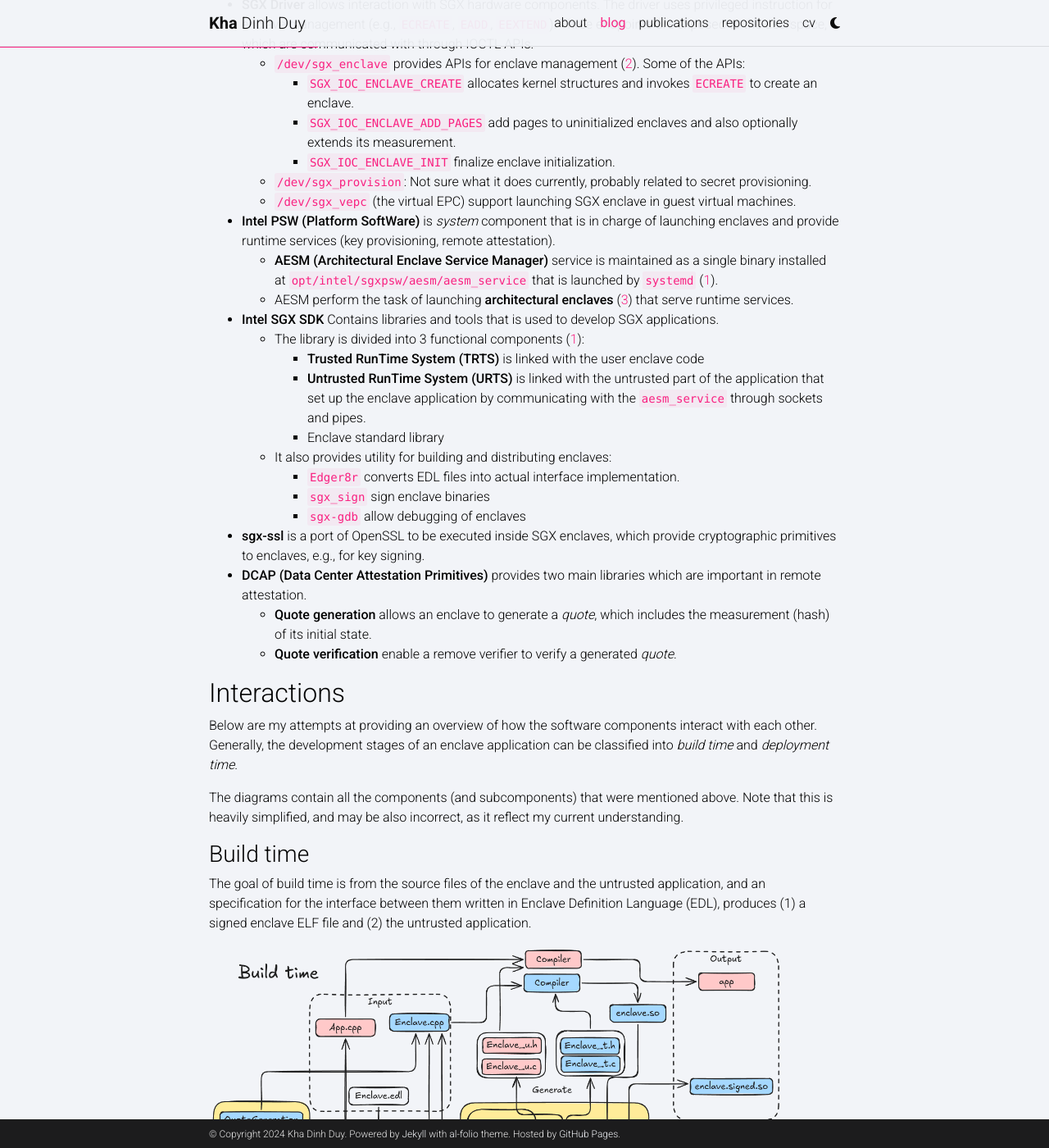
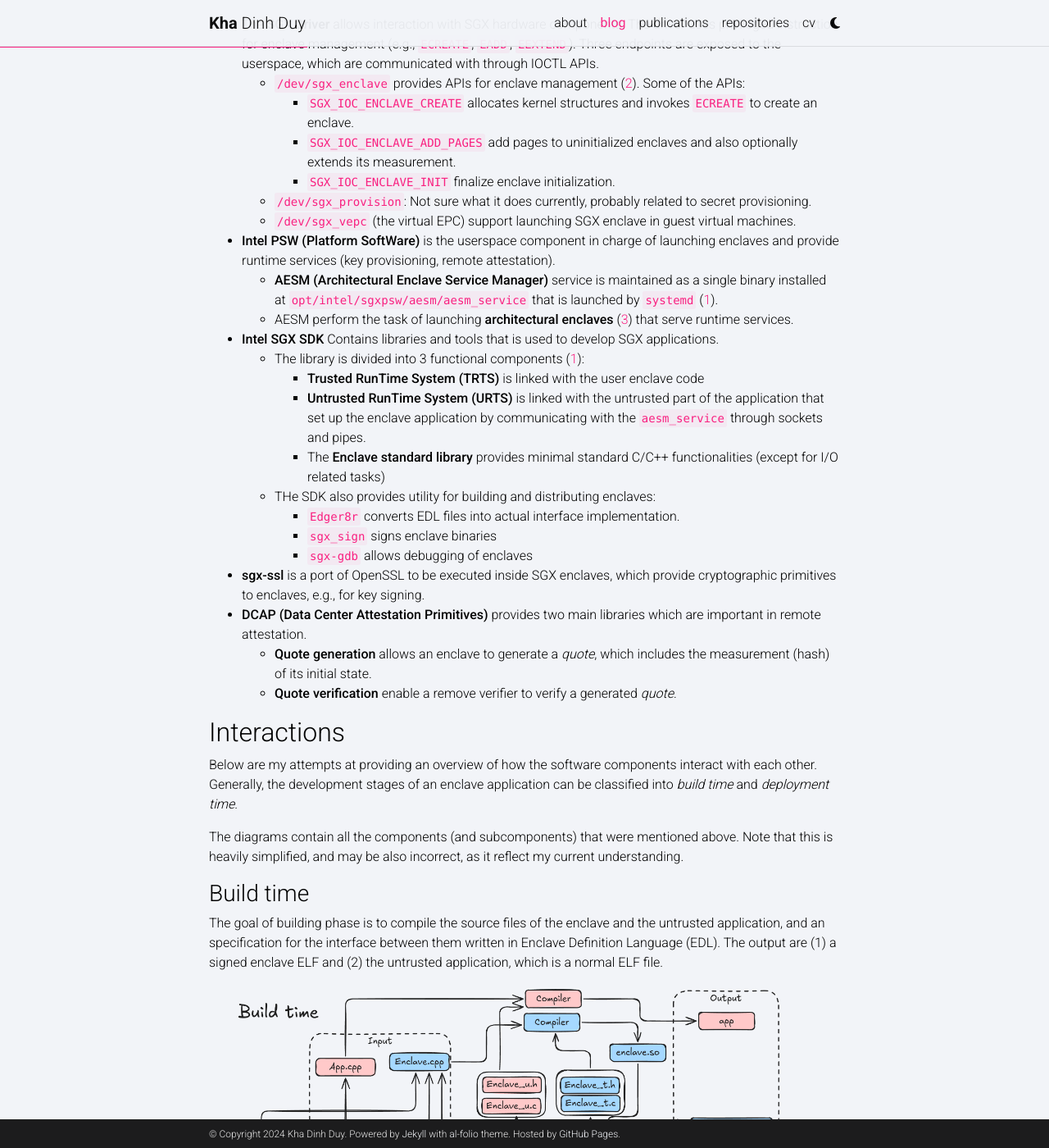
Before and after one commit to kha-dinh/kha-dinh.github.io, a Jekyll site: the page built from _posts/2024-12-27-sgx.md, in a window 1280 px wide and 1400 px high, scrolled down 395 px. Shown: the whole window at 82% size. Built offline with Jekyll 4.4.1, drawn with Linux system fonts in a browser that asks for light colours; comment, search, counter and statistics services are not loaded; a style sheet for code colours, icons or effects is not loaded; some of the changed text lies outside the part shown.

Commit message:
fix sgx post

```diff
--- a/_posts/2024-12-27-sgx.md
+++ b/_posts/2024-12-27-sgx.md
@@ -9,14 +9,15 @@
 related_posts: false
 ---
 
-The software stack for developing Intel SGX enclaves is such a mess. Parts of
-this is due to confusing naming, and lack of centralized documentations.
+The software stack for developing and launching Intel SGX enclaves is such a mess.
+Parts of this is due to confusing naming, and lack of centralized documentations.
+This post the process of me trying make sense of it from a developer point of view.
 
 ## The software stack
 
-There are awfully a lot of moving parts involved in launching an SGX enclave
+There are awfully lots of moving parts involved in launching an SGX enclave.
 
-- **SGX Driver** allows interaction with SGX hardware components. The driver
+- The **SGX Driver** allows interaction with SGX hardware components. The driver
   uses privileged instruction for enclave management (e.g., `ECREATE`, `EADD`,
   `EEXTEND`). Three endpoints are exposed to the userspace, which are
   communicated with through IOCTL APIs.
@@ -29,7 +30,7 @@
   - `/dev/sgx_provision`: Not sure what it does currently, probably related to secret provisioning.
   - `/dev/sgx_vepc` (the virtual EPC) support launching SGX enclave in guest
     virtual machines.
-- **Intel PSW (Platform SoftWare)** is _system_ component that is in charge of
+- **Intel PSW (Platform SoftWare)** is the userspace component in charge of
   launching enclaves and provide runtime services (key provisioning, remote
   attestation).
   - **AESM (Architectural Enclave Service Manager)** service is maintained as a
@@ -44,12 +45,14 @@
     - **Untrusted RunTime System (URTS)** is linked with the untrusted part of
       the application that set up the enclave application by communicating with
       the `aesm_service` through sockets and pipes.
-    - Enclave standard library
-  - It also provides utility for building and distributing enclaves:
+    - The **Enclave standard library** provides minimal standard C/C++
+      functionalities (except for I/O related tasks)
+  - THe SDK also provides utility for building and distributing enclaves:
     - `Edger8r` converts EDL files into actual interface implementation.
-    - `sgx_sign` sign enclave binaries
-    - `sgx-gdb` allow debugging of enclaves
-- **sgx-ssl** is a port of OpenSSL to be executed inside SGX enclaves, which provide cryptographic primitives to enclaves, e.g., for key signing.
+    - `sgx_sign` signs enclave binaries
+    - `sgx-gdb` allows debugging of enclaves
+- **sgx-ssl** is a port of OpenSSL to be executed inside SGX enclaves,
+  which provide cryptographic primitives to enclaves, e.g., for key signing.
 - **DCAP (Data Center Attestation Primitives)** provides two main libraries
   which are important in remote attestation.
   - **Quote generation** allows an enclave to generate a _quote_, which includes
@@ -60,20 +63,26 @@
 ## Interactions
 
 Below are my attempts at providing an overview of how the software components
-interact with each other. Generally, the development stages of an enclave application can be classified into _build time_ and _deployment time_.
+interact with each other. Generally, the development stages of an enclave
+application can be classified into _build time_ and _deployment time_.
 
-The diagrams contain all the components (and subcomponents) that were mentioned above. Note that this is heavily simplified, and may be also
-incorrect, as it reflect my current understanding.
+The diagrams contain all the components (and subcomponents) that were mentioned
+above. Note that this is heavily simplified, and may be also incorrect, as
+it reflect my current understanding.
 
 ### Build time
 
-The goal of build time is from the source files of the enclave and the untrusted application, and an specification for the interface between them written in Enclave Definition Language (EDL), produces (1) a signed enclave ELF file and (2) the untrusted application.
+The goal of building phase is to compile the source files of the enclave and the
+untrusted application, and an specification for the interface between them
+written in Enclave Definition Language (EDL). The output are (1) a signed
+enclave ELF and (2) the untrusted application, which is a normal ELF file.
 
 <img src="/assets/img/sgx-build.png" alt="build" width="700"/>
 
 ### Deployment time
 
-To deploy an enclave, the untrusted part of the enclave application communicate with `aesm_service` to create and initialize the enclave.
+To deploy an enclave, the untrusted part of the enclave application communicate
+with `aesm_service` to create and initialize the enclave.
 
 <img src="/assets/img/sgx-deployment.png" alt="build" width="700"/>
 
```
Also changed, not shown: other parts of _posts/2024-12-27-sgx.md (+0 -1 lines).
